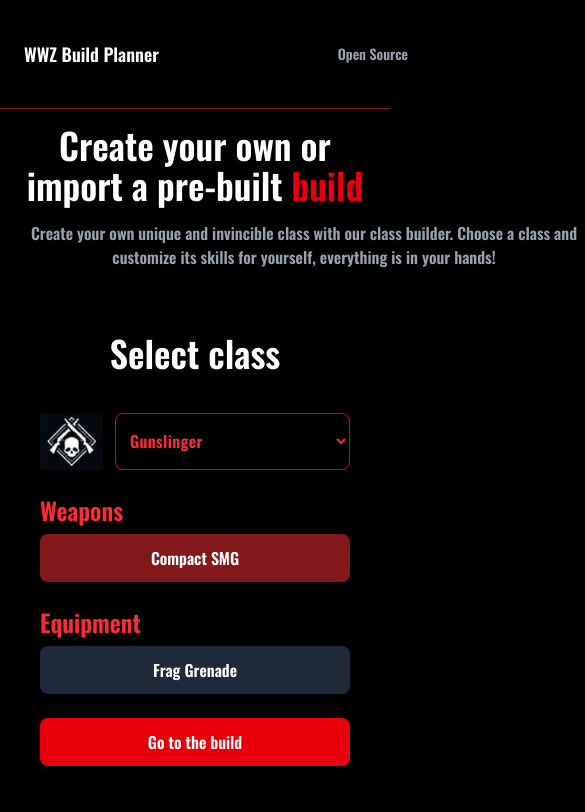
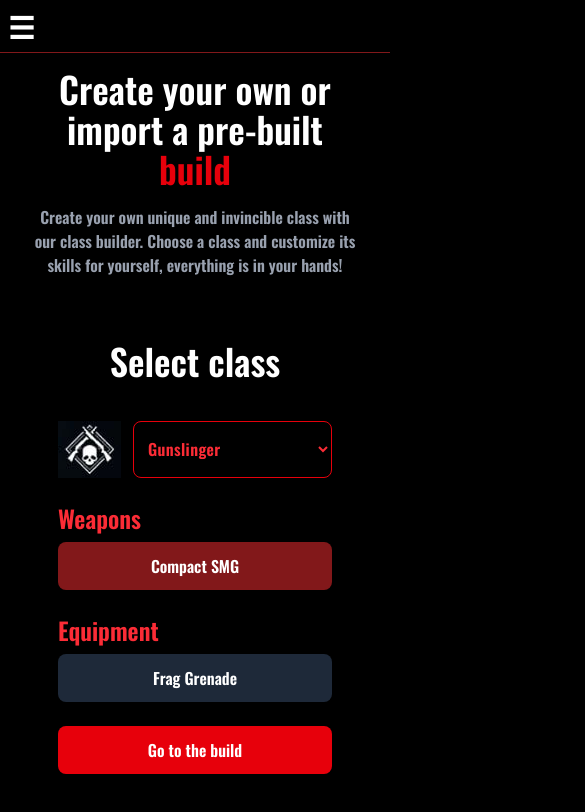
Before and after one commit to kwkscream/WWZ-builder, a Vue app: page / in a window 390 px wide. Shown: the top 812 px of the page, 585 px wide, since content can reach past the window. Built offline with nearby package versions, Linux system fonts and the light colour scheme.

Commit message:
added responsiveness (0.1)

```diff
--- a/src/components/Header.vue
+++ b/src/components/Header.vue
@@ -1,11 +1,66 @@
 <script setup>
 import { RouterLink } from "vue-router";
+import { ref, onMounted, onUnmounted } from "vue";
+
+const menuOpen = ref(false);
+const menuRef = ref(null);
+
+const closeMenu = (event) => {
+	if (menuRef.value && !menuRef.value.contains(event.target)) {
+		menuOpen.value = false;
+	}
+};
+
+onMounted(() => {
+	document.addEventListener("click", closeMenu);
+});
+
+onUnmounted(() => {
+	document.removeEventListener("click", closeMenu);
+});
 </script>
 
 <template>
-	<header class="border-b border-red-900">
-		<div class="max-w-[1500px] w-full mx-auto">
-			<nav class="flex justify-between p-6">
+	<header class="border-b border-red-900 w-full relative">
+		<div ref="menuRef">
+			<button
+				@click="menuOpen = !menuOpen"
+				class="p-2 text-3xl text-white burger-menu transition-transform duration-300 active:scale-90"
+			>
+				<span
+					:class="menuOpen ? 'rotate-90 scale-125' : ''"
+					class="transition-transform duration-300"
+				>
+					☰
+				</span>
+			</button>
+
+			<transition
+				enter-active-class="transform transition duration-300 ease-out"
+				enter-from-class="-translate-y-full opacity-0"
+				enter-to-class="translate-y-0 opacity-100"
+				leave-active-class="transform transition duration-300 ease-in"
+				leave-from-class="translate-y-0 opacity-100"
+				leave-to-class="-translate-y-full opacity-0"
+			>
+				<nav
+					v-if="menuOpen"
+					class="absolute top-10 left-0 w-full bg-black text-white flex flex-col p-4 shadow-lg"
+				>
+					<RouterLink to="/" class="p-2 hover:bg-gray-700 transition">
+						WWZ Build Planner
+					</RouterLink>
+					<RouterLink
+						to="/source-code"
+						class="p-2 hover:bg-gray-700 transition"
+					>
+						Source Code
+					</RouterLink>
+				</nav>
+			</transition>
+		</div>
+		<div class="max-w-[1500px] w-full mx-auto main-container">
+			<nav class="flex justify-between p-6 nav-bar">
 				<div class="flex items-center justify-center">
 					<RouterLink
 						to="/"
@@ -15,7 +70,9 @@ import { RouterLink } from "vue-router";
 				</div>
 				<div class="flex items-center justify-center">
 					<RouterLink to="/"
-						><img src="../assets/wwz-logo.png" class="w-[140px] h-[60px]"
+						><img
+							src="../assets/wwz-logo.png"
+							class="w-[140px] h-[60px] logo"
 					/></RouterLink>
 				</div>
 				<div class="flex items-center">
@@ -23,10 +80,35 @@ import { RouterLink } from "vue-router";
 						to="/source-code"
 						class="text-sm font-medium text-gray-400 hover:text-white transition-colors w-48 text-end"
 					>
-						Open Source</RouterLink
+						Source Code</RouterLink
 					>
 				</div>
 			</nav>
 		</div>
 	</header>
 </template>
+
+<style scoped>
+@media (max-width: 768px) {
+	.logo {
+		display: none;
+	}
+}
+
+/* Логотип теж прихований на менших екранах */
+@media (max-width: 412px) {
+	.logo {
+		display: none;
+	}
+	.nav-bar {
+		display: none;
+	}
+}
+
+/* Бургер-меню повністю зникає після 413px */
+@media (min-width: 413px) {
+	.burger-menu {
+		display: none !important;
+	}
+}
+</style>
--- a/src/views/ChoosePerks.vue
+++ b/src/views/ChoosePerks.vue
@@ -108,7 +108,7 @@ onMounted(() => {
 <template>
 	<DragDrop />
 	<!-- інфа шо за клас пікнули -->
-	<div class="flex-col items-center justify-center h-screen">
+	<div class="flex-col items-center justify-center h-screen main-content">
 		<div class="flex justify-center items-center gap-2">
 			<h2 class="text-4xl font-bold mb-4 text-white text-center">
 				{{ $t("selected_class") }} -
@@ -147,6 +147,7 @@ onMounted(() => {
 					<label
 						v-for="(skill, skillIndex) in col"
 						:key="skill.name + renderKey"
+						class="grid-item"
 						:class="[
 							'w-[80px] h-[80px] rounded-full border-3 transition flex items-center justify-center',
 							'hover:border-white',
@@ -194,7 +195,7 @@ onMounted(() => {
 		</div>
 		<div
 			v-if="hoveredSkill"
-			class="text-center mx-auto w-[600px] mt-[20px] p-2 border border-gray-200 bg-gray-800 text-white rounded"
+			class="text-center mx-auto w-[600px] mt-[20px] p-2 border border-gray-200 bg-gray-800 text-white rounded hovered-skill"
 		>
 			<h3 class="font-bold">{{ hoveredSkill.name }}</h3>
 			<p>{{ hoveredSkill.description }}</p>
@@ -202,4 +203,13 @@ onMounted(() => {
 	</div>
 </template>
 
-<style scoped></style>
+<style scoped>
+	@media (max-width: 768px){
+		.main-content{
+			width: 100%;
+		}
+		.hovered-skill{
+			display: none;
+		}
+	}
+</style>
--- a/src/views/MainPage.vue
+++ b/src/views/MainPage.vue
@@ -4,12 +4,14 @@ import { store, classes } from "../store";
 
 <template>
 	<div class="flex-col items-center justify-center">
-		<div class="max-w-[1500px] w-full mx-auto">
-			<h1 class="text-4xl font-bold mb-4 text-white text-center">
+		<div class="max-w-[1500px] w-full mx-auto main-content">
+			<h1 class="text-4xl font-bold mb-4 text-white text-center title">
 				{{ $t("title") }}
 				<span class="text-red-600">{{ $t("build") }}</span>
 			</h1>
-			<p class="text-gray-400 w-xl mx-auto text-center mb-[35px]">
+			<p
+				class="text-gray-400 max-w-xl mx-auto text-center mb-[35px] break-words"
+			>
 				{{ $t("sub_title") }}
 			</p>
 
@@ -77,3 +79,24 @@ import { store, classes } from "../store";
 		</div>
 	</div>
 </template>
+
+<style scoped>
+@media (max-width: 768px) {
+	.main-content {
+		width: 90%;
+		max-width: 600px;
+		margin: 0 auto;
+	}
+	body {
+		overflow-x: hidden;
+		box-sizing: border-box;
+	}
+	.subtitle {
+		word-wrap: break-word; /* Перенесення довгих слів */
+		overflow-wrap: break-word;
+	}
+	@media (max-width: 639px) {
+
+	}
+}
+</style>
```
